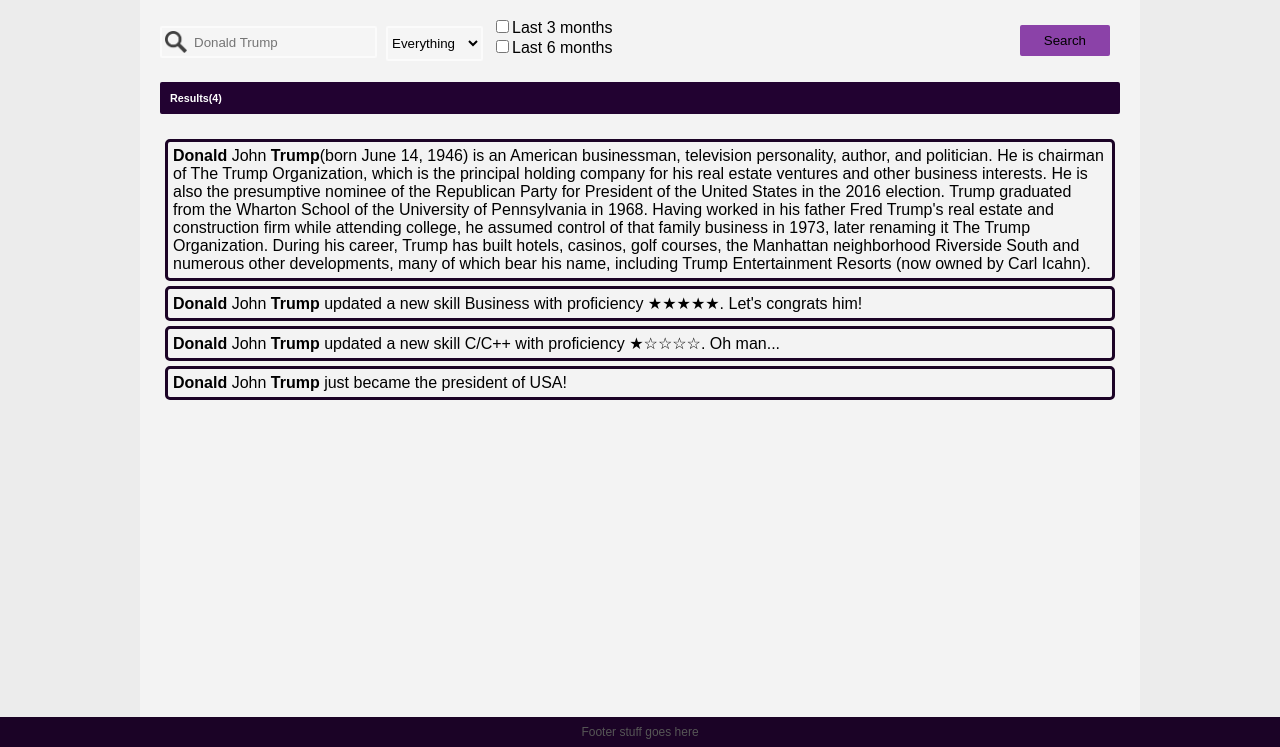
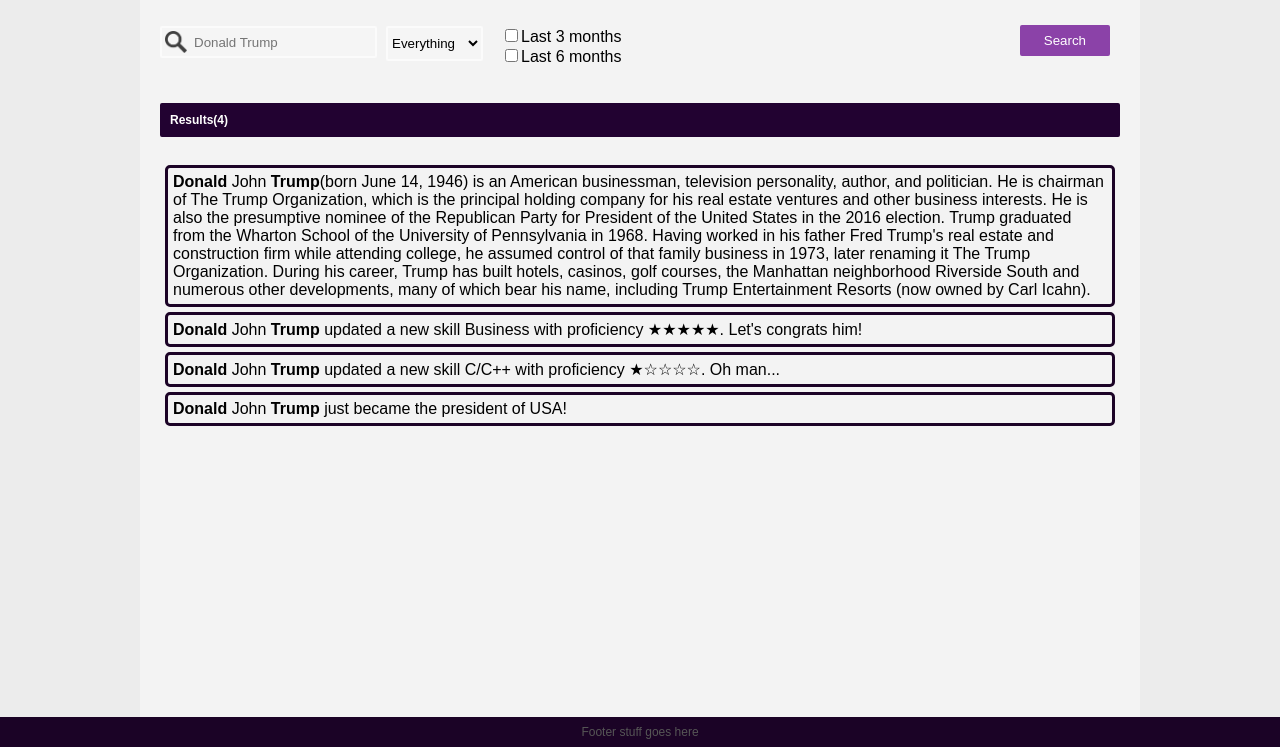
Before and after one commit to 2nd47/CSC309-A4, a plain HTML site: page search.html in a window 1280 px wide. Shown: the part 53-800 px from the top of the page. Drawn offline with Linux system fonts and the light colour scheme.

Commit message:
Minor search.html changes.
Search button now is white. Margins of checkboxes changed.

```diff
--- a/assets/css/search.css
+++ b/assets/css/search.css
@@ -40,6 +40,7 @@
   background-color: #F5F5F5;
 }
 #search {
+  color: white;
   float: right;
   padding: 6px 22px;
   margin: 8px 10px;
@@ -49,8 +50,9 @@
 }
 
 #checkbox {
-	display:inline-block;
+	display: inline-block;
 	float: rihgt;
+  margin: 9px;
 }
 
 #result{
@@ -67,7 +69,6 @@
   margin: auto;
   color: #000000;
   background-color: #F3F3F3;
-
   border-radius: 2px;
 }
 
@@ -78,5 +79,6 @@
     border-radius: 2px;
     padding: 6px;
     font-weight: 700;
+    font-size: 12px;
 
 }
```
